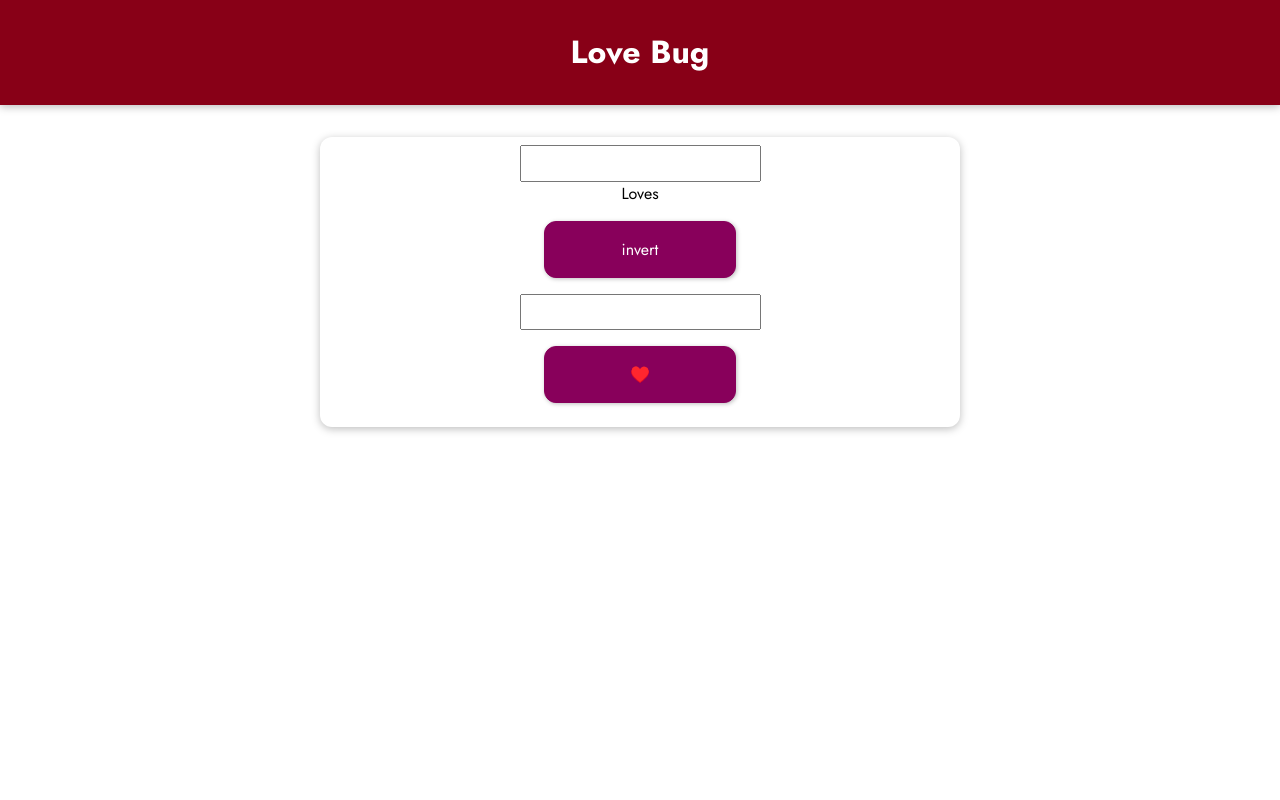
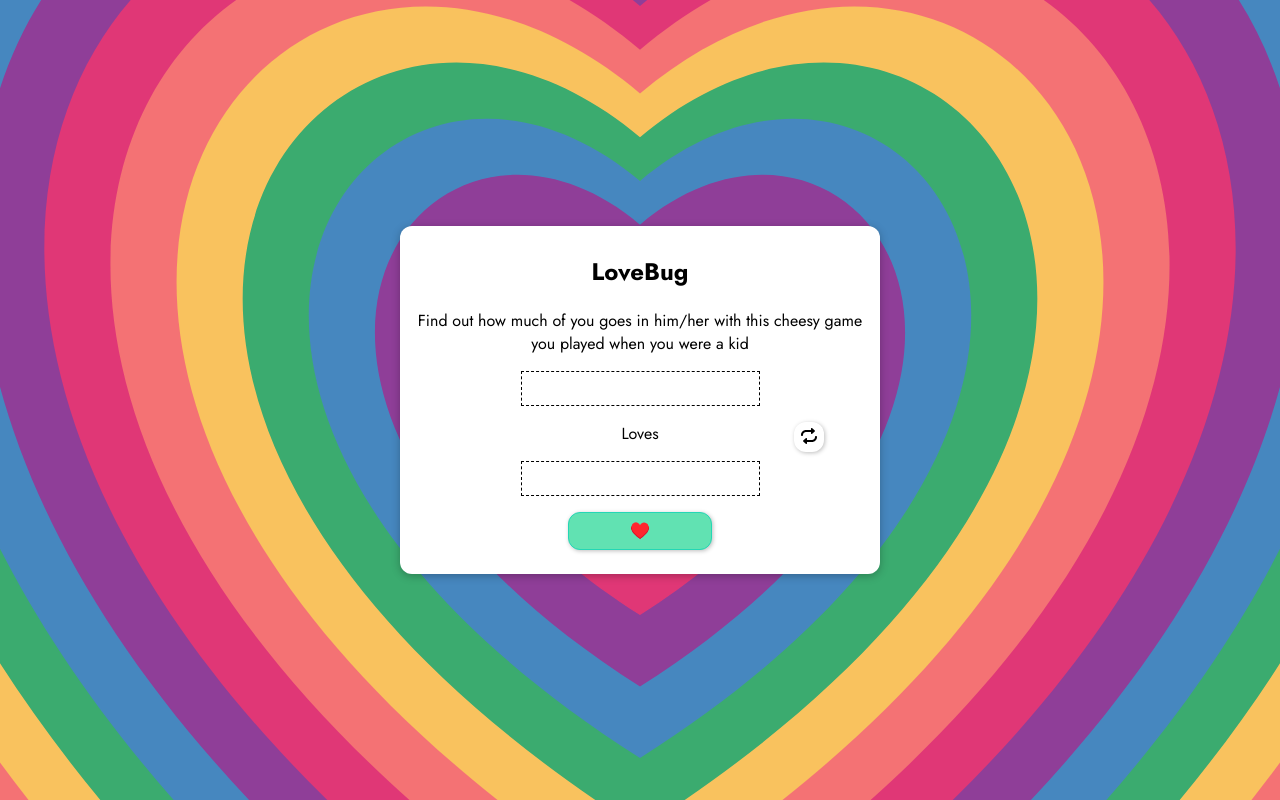
Before and after one commit to ed-c137/lovecalc, a plain HTML site: page index.html in a window 1280 px wide. Drawn offline with nearby package versions, Linux system fonts and the light colour scheme.

Commit message:
completed working app tested for most use case

```diff
--- a/app.js
+++ b/app.js
@@ -3,7 +3,7 @@ app = Vue.createApp({
         return{
             testarr : [1, 3, 4, 2, 3, 2, 2],
             startarr: "",
-            invert: false,
+            ivt: false,
             user1: null,
             user2: null,
             numarr: [],//array used to store the starting number equivalent for calculation
@@ -13,25 +13,26 @@ app = Vue.createApp({
     methods:{
         onSubmit(){
             this.startarr = this.cleanstr.split("");
-
-            // console.log(this.startarr);
+            this.numarr = [];
+            console.log("submit");
             //calcarr = numarr
             //fullstr = startarr
-            // this.numarr = [];
             while(this.startarr.length > 0){
 
                 this.first = this.startarr[0];
                 this.startarr = this.startarr.slice(1);
                 this.checkCharO();
             }
-            console.log(this.numarr);//works like its supposed to till here
+            // console.log(this.numarr);
             this.calcNums();
         },
         invert(){
-            this.invert = !this.invert
-            this.user1 = this.user2;
-            this.user2 = this.user1;
-            // this.onSubmit();
+            let user1 = this.user1;
+            let user2 = this.user2;
+
+            this.user1 = user2;
+            this.user2 = user1;
+            this.onSubmit();
         },
         checkCharO(){
             let o = 1;
@@ -40,12 +41,13 @@ app = Vue.createApp({
                 this.startarr.splice(i, 1);
                 o++;
             }
-            // console.log(o);
+             console.log("checkchar0");
             this.numarr.push(o);
             // console.log(this.calcarr);
 
         },
         calcNums(){
+            console.log("calcnums");
             let temparr = [];
 
             while(this.numarr.length >= 2){
@@ -53,8 +55,8 @@ app = Vue.createApp({
                 this.numarr.splice(this.numarr.length - 1, 1);//pops off the last number
                 this.numarr.splice(0, 1);//pops off the first number
                 temparr.push(vsum);
-                console.log(this.numarr);
             }
+
             if(this.numarr.length === 1){
                 temparr.push(...this.numarr);
             }
@@ -66,11 +68,10 @@ app = Vue.createApp({
             }else if(this.numarr.length == 2){
                 console.log("=2");
                 this.calcTwoNum();
-            }else{
-                console.log("else");
             }
         },
         calcTwoNum(){
+            console.log("calctwonums");
             let arr2 = [];
             let arr = this.numarr;
             if(arr[0].toString().length >= 2 || arr[1].toString().length >= 2){
@@ -81,7 +82,7 @@ app = Vue.createApp({
                 let o = this.numarr.join('');
                 this.opt = `${o}%`
             }
-            // console.log(arr);
+
         }
     },
     computed:{
@@ -92,3 +93,40 @@ app = Vue.createApp({
 });
 
 app.mount('#app');
+
+const colors = ["#e03776","#8f3e98","#4687bf","#3bab6f","#f9c25e","#f47274"];
+const SVG_NS = 'http://www.w3.org/2000/svg';
+const SVG_XLINK = "http://www.w3.org/1999/xlink";
+
+let heartsRy = []
+
+function useTheHeart(n){
+  let use = document.createElementNS(SVG_NS, 'use');
+  use.n = n;
+  use.setAttributeNS(SVG_XLINK, 'xlink:href', '#heart');
+  use.setAttributeNS(null, 'transform', `scale(${use.n})`);
+  use.setAttributeNS(null, 'fill', colors[n%colors.length]);
+  use.setAttributeNS(null, 'x', -69);
+  use.setAttributeNS(null, 'y', -69);
+  use.setAttributeNS(null, 'width', 138);
+  use.setAttributeNS(null, 'height', 138);
+
+  heartsRy.push(use)
+  hearts.appendChild(use);
+}
+
+for(let n = 18; n >= 0; n--){useTheHeart(n)}
+
+function Frame(){
+  window.requestAnimationFrame(Frame);
+  for(let i = 0; i < heartsRy.length; i++){
+    if(heartsRy[i].n < 18){heartsRy[i].n +=.01
+     }else{
+     heartsRy[i].n = 0;
+     hearts.appendChild(heartsRy[i])
+    }
+    heartsRy[i].setAttributeNS(null, 'transform', `scale(${heartsRy[i].n})`);
+  }
+}
+
+Frame()
--- a/index.html
+++ b/index.html
@@ -3,7 +3,8 @@
   <head>
     <meta charset="UTF-8" />
     <meta name="viewport" content="width=device-width, initial-scale=1.0" />
-    <title>Vue Basics</title>
+    <title>LoveBug</title>
+    <link rel="icon" type="image/x-icon" href="./favicon.ico">
     <link
       href="https://fonts.googleapis.com/css2?family=Jost:wght@400;700&display=swap"
       rel="stylesheet"
@@ -13,20 +14,34 @@
     <script src="app.js" defer></script>
   </head>
   <body>
-    <header>
-      <h1>Love Bug</h1>
-    </header>
     <div id="app">
-      <section  class="container">
+      <svg id="hearts" viewBox="-600 -400 1200 800" preserveAspectRatio="xMidYMid slice">
+        <defs>
+          <symbol  id="heart" viewBox="-69 -16 138 138">
+          <path d="M0,12
+                   C 50,-30 110,50  0,120
+                   C-110,50 -50,-30 0,12z"/>
+          </symbol>
+      </defs>
+      </svg>
+      <section  class="container heart">
+        <h2>LoveBug</h2>
+        <p>Find out how much of you goes in him/her with this cheesy game you played when you were a kid</p>
        <form class="calc-form"  @submit.prevent="onSubmit">
+
         <div class="form-group">
           <label for="person_1"></label>
-          <input name="person_1" type="text" v-model="user1">
+          <input name="person_1" type="text" v-model="user1" required>
         </div>
-        <div class="love">Loves</div><button @click.prevent="invert">invert</button>
+        <div class="mid">
+          <div class="loves">Loves</div>
+          <button class="invert-btn" @click.prevent="invert">
+            <svg xmlns="http://www.w3.org/2000/svg" viewBox="0 0 512 512"><!--! Font Awesome Pro 6.1.1 by @fontawesome - https://fontawesome.com License - https://fontawesome.com/license (Commercial License) Copyright 2022 Fonticons, Inc. --><path d="M480 256c-17.67 0-32 14.31-32 32c0 52.94-43.06 96-96 96H192L192 344c0-9.469-5.578-18.06-14.23-21.94C169.1 318.3 159 319.8 151.9 326.2l-80 72C66.89 402.7 64 409.2 64 416s2.891 13.28 7.938 17.84l80 72C156.4 509.9 162.2 512 168 512c3.312 0 6.615-.6875 9.756-2.062C186.4 506.1 192 497.5 192 488L192 448h160c88.22 0 160-71.78 160-160C512 270.3 497.7 256 480 256zM160 128h159.1L320 168c0 9.469 5.578 18.06 14.23 21.94C337.4 191.3 340.7 192 343.1 192c5.812 0 11.57-2.125 16.07-6.156l80-72C445.1 109.3 448 102.8 448 95.1s-2.891-13.28-7.938-17.84l-80-72c-7.047-6.312-17.19-7.875-25.83-4.094C325.6 5.938 319.1 14.53 319.1 24L320 64H160C71.78 64 0 135.8 0 224c0 17.69 14.33 32 32 32s32-14.31 32-32C64 171.1 107.1 128 160 128z"/></svg>
+          </button>
+        </div>
         <div class="form-group">
           <label for="person_2"></label>
-          <input name="person_2" type="text" v-model="user2">
+          <input name="person_2" type="text" v-model="user2" required>
         </div>
         <button>♥️</button>
        </form>
--- a/styles.css
+++ b/styles.css
@@ -8,69 +8,47 @@ html {
 
 body {
   margin: 0;
+  overflow: hidden;
+  position: relative;
 }
 
-header {
-  box-shadow: 0 2px 8px rgba(0, 0, 0, 0.26);
-  padding: 0.5rem;
-  background-color: #880017;
-  color: white;
-  text-align: center;
-  margin-bottom: 2rem;
-}
+
 
 section {
   width: 90%;
-  max-width: 40rem;
+  max-width: 30rem;
   margin: auto;
 }
 
-.healthbar {
-  width: 100%;
-  height: 40px;
-  border: 1px solid #575757;
-  margin: 1rem 0;
-  background: #fde5e5;
-}
-
-.healthbar__value {
-  background-color: #00a876;
-  width: 100%;
-  height: 100%;
-}
 
 .container {
   text-align: center;
   padding: 0.5rem;
-  margin: 1rem auto;
+
   box-shadow: 0 2px 8px rgba(0, 0, 0, 0.26);
   border-radius: 12px;
 }
 
-#monster h2,
-#player h2 {
-  margin: 0.25rem;
+#app{
+  display: flex;
+  justify-content: center;
+  align-content: center;
+  height: 100vh;
 }
 
-#controls {
-  display: flex;
-  flex-direction: row;
-  flex-wrap: wrap;
-  align-items: center;
-  justify-content: center;
-}
+
 
 button {
   font: inherit;
-  border: 1px solid #88005b;
-  background-color: #88005b;
-  color: white;
-  padding: 1rem 2rem;
-  border-radius: 12px;
-  margin: 1rem;
-  width: 12rem;
-  cursor: pointer;
-  box-shadow: 1px 1px 4px rgba(0, 0, 0, 0.26);
+  border: 1px solid #24d7b5;
+  background-color: #61e2b2;
+color: white;
+padding: .4rem 2rem;
+border-radius: 12px;
+margin: 1rem;
+width: 9rem;
+cursor: pointer;
+box-shadow: 1px 1px 4px rgba(0, 0, 0, 0.26);
 }
 
 button:focus {
@@ -79,8 +57,8 @@ button:focus {
 
 button:hover,
 button:active {
-  background-color: #af0a78;
-  border-color: #af0a78;
+  background-color: #5cc19c;
+  border-color: #61e2b2;
   box-shadow: 1px 1px 8px rgba(0, 0, 0, 0.26);
 }
 
@@ -92,35 +70,19 @@ button:disabled {
   cursor: not-allowed;
 }
 
-#log ul {
-  list-style: none;
-  margin: 0;
-  padding: 0;
-}
 
-#log li {
-  margin: 0.5rem 0;
-}
 
-.log--player {
-  color: #7700ff;
-}
-
-.log--monster {
-  color: #da8d00;
-}
-
-.log--damage {
-  color: red;
-}
-
-.log--heal {
-  color: green;
+section.heart{
+  z-index: 2;
+  position: relative;
+  background: white;
 }
 
 .calc-form input{
     padding:.4rem .5rem;
     font-size: 17px;
+    z-index: 2;
+    border: 1px dashed;
 }
 
 .output{
@@ -130,3 +92,42 @@ button:disabled {
   color: white;
   padding: .3rem .9rem;
 }
+
+.invert-btn{
+  height: 30px;
+  width: 30px;
+  padding: 5px;
+  background: white;
+  border: none;
+  margin: 0;
+  /* margin-left: 3rem; */
+  position: absolute;
+  right: 3rem;
+}
+.invert-btn:hover,
+.invert-btn:focus{
+  background: whitesmoke;
+  box-shadow: none;
+  /* border: 1px solid #333; */
+}
+.invert-btn svg{
+  height: 80%;
+}
+.mid{
+  position: relative;
+  margin: auto;
+  padding: 1rem;
+}
+
+.loves{
+  /* margin-right: 3rem; */
+  display: inline-block;
+  /* padding: 1rem 0; */
+}
+
+svg#hearts {
+  position: absolute;
+  width: 100vw;
+  height: 100vh;
+  z-index: 1;
+}
```
Also changed, not shown: favicon.ico (added).
